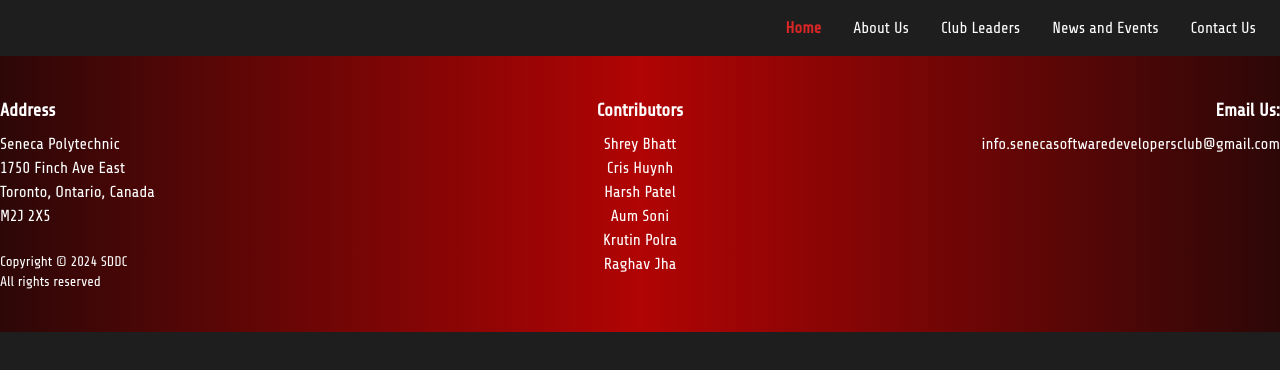
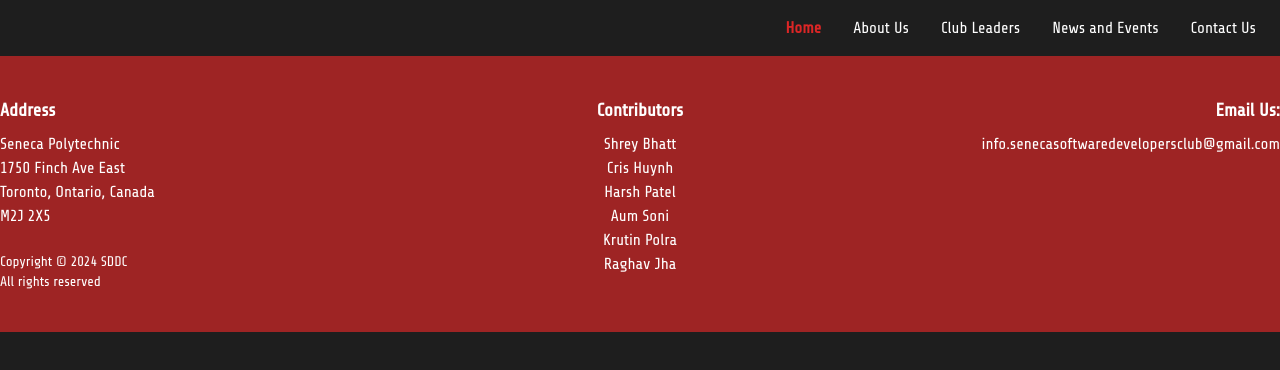
Before and after one commit to Seneca-Software-Developers-Club/ssdc-website, a Next.js app: page / in a window 1280 px wide. Shown: the top 370 px of the page. Built offline with nearby package versions, Linux system fonts and the light colour scheme.

Commit message:
Fix the bg color

```diff
--- a/components/Footer.tsx
+++ b/components/Footer.tsx
@@ -2,7 +2,7 @@ import React from "react";
 
 export default function Footer() {
   return (
-    <div className="bg-gradient-to-r from-[#2d0707] via-[#b10404] to-[#2d0707] text-white py-10">
+    <div className=" bg-[#9E2424] text-white py-10">
       <div className="container mx-auto grid grid-cols-1 lg:grid-cols-3 gap-8 text-center lg:text-left">
         <div className="mb-8 lg:mb-0 text-center lg:text-left">
           <a
```
